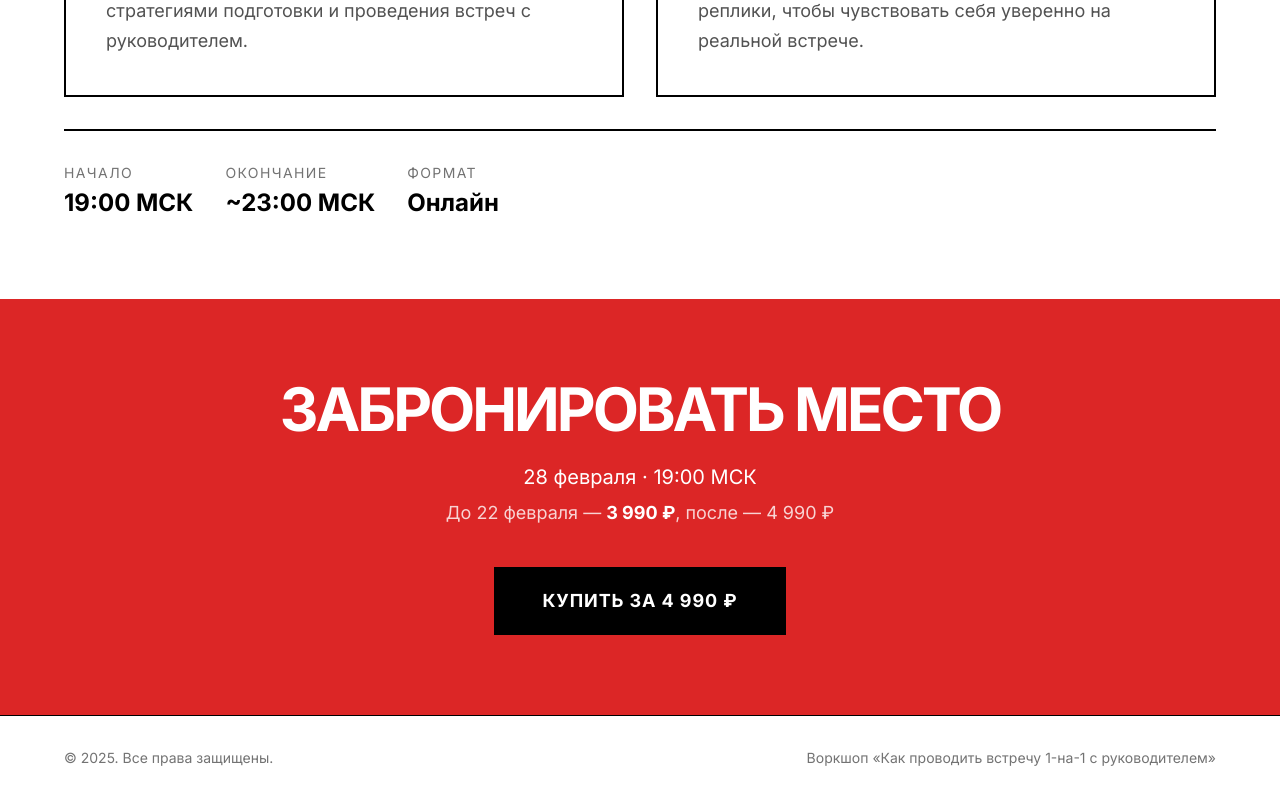
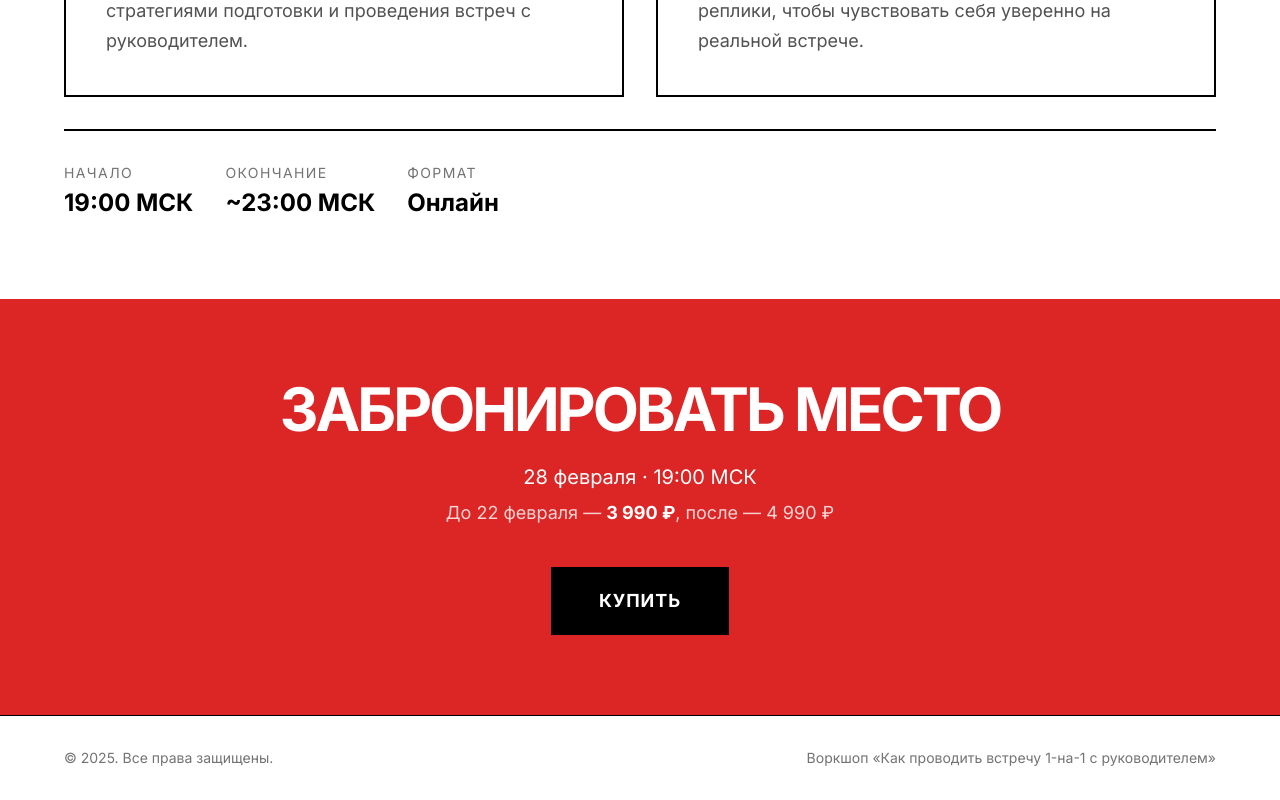
Before and after one commit to pr-poehali-dev/project-quantum-leap-12, a React (Vite) app: page / in a window 1280 px wide. Shown: the part 1980-2780 px from the top of the page. Built offline with nearby package versions, Linux system fonts and the light colour scheme.

Commit message:
Поменяй кнопку внизу на Купить, не пиши цену

```diff
--- a/src/pages/Index.tsx
+++ b/src/pages/Index.tsx
@@ -231,7 +231,7 @@ export default function Index() {
             rel="noopener noreferrer"
             className="inline-block bg-black text-white text-lg font-bold uppercase tracking-wider px-12 py-5 hover:bg-neutral-900 transition-colors"
           >
-            {expired ? "Купить за 4 990 ₽" : "Купить за 3 990 ₽"}
+            Купить
           </a>
         </div>
       </section>
```
